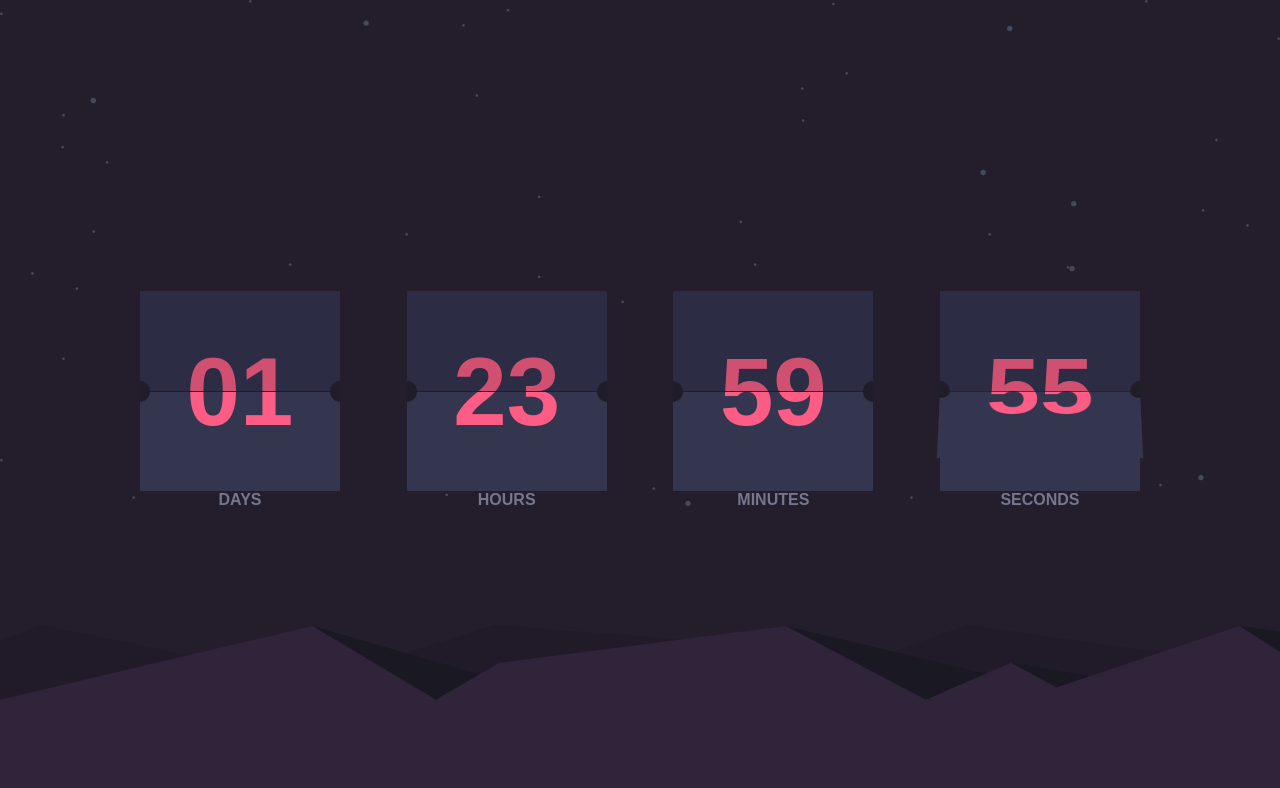
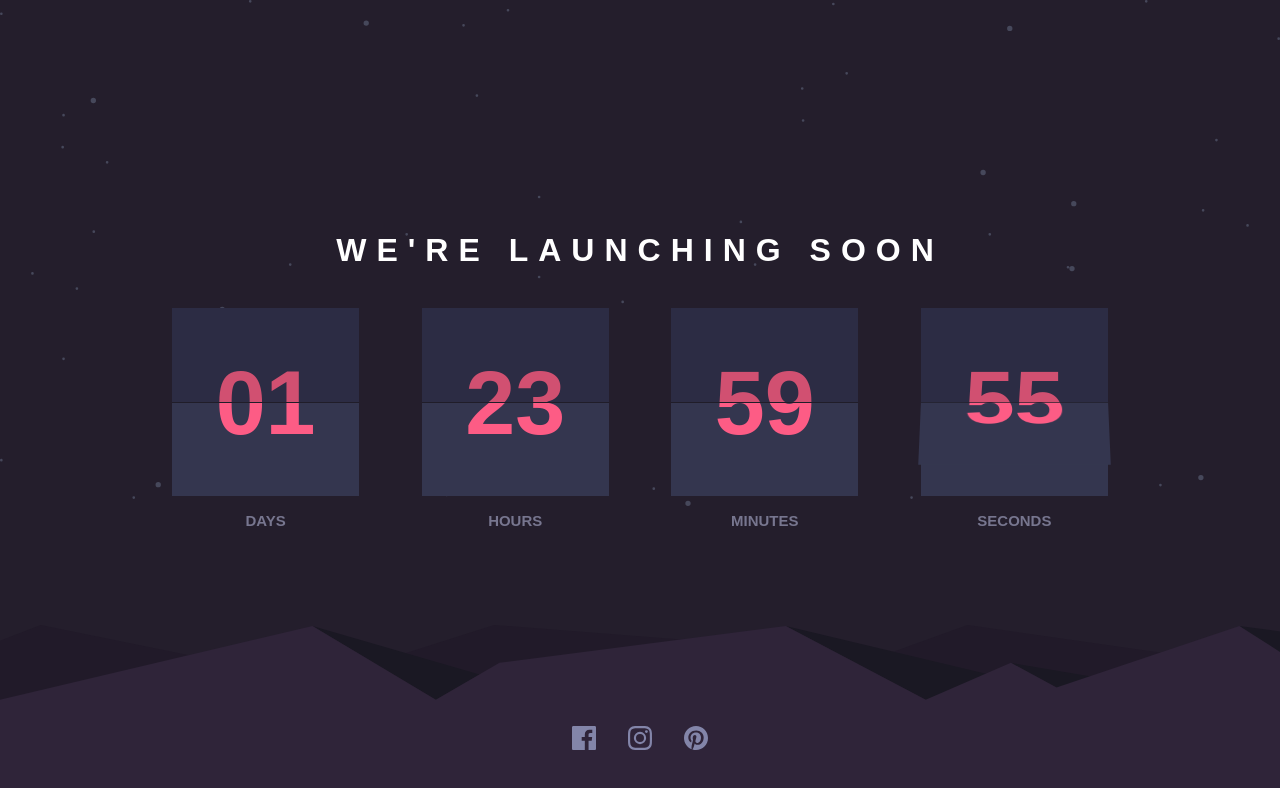
Before and after one commit to aleksandrekas/countdown, a React (Vite) app: page / in a window 1280 px wide. Shown: the top 788 px of the page. Built offline with nearby package versions, Linux system fonts and the light colour scheme.

Commit message:
project is done for now

```diff
--- a/src/App.tsx
+++ b/src/App.tsx
@@ -7,7 +7,13 @@ function App() {
 
   return (
     <div className="container">
+      <h1 className="headline">we're launching soon</h1>
       <Counter/>
+      <div className="socials">
+        <svg xmlns="http://www.w3.org/2000/svg" width="24" height="24"><path fill="currentColor" d="M22.675 0H1.325C.593 0 0 .593 0 1.325v21.351C0 23.407.593 24 1.325 24H12.82v-9.294H9.692v-3.622h3.128V8.413c0-3.1 1.893-4.788 4.659-4.788 1.325 0 2.463.099 2.795.143v3.24l-1.918.001c-1.504 0-1.795.715-1.795 1.763v2.313h3.587l-.467 3.622h-3.12V24h6.116c.73 0 1.323-.593 1.323-1.325V1.325C24 .593 23.407 0 22.675 0z"/></svg>
+        <svg xmlns="http://www.w3.org/2000/svg" width="24" height="24"><path fill="currentColor" d="M12 2.163c3.204 0 3.584.012 4.85.07 3.252.148 4.771 1.691 4.919 4.919.058 1.265.069 1.645.069 4.849 0 3.205-.012 3.584-.069 4.849-.149 3.225-1.664 4.771-4.919 4.919-1.266.058-1.644.07-4.85.07-3.204 0-3.584-.012-4.849-.07-3.26-.149-4.771-1.699-4.919-4.92-.058-1.265-.07-1.644-.07-4.849 0-3.204.013-3.583.07-4.849.149-3.227 1.664-4.771 4.919-4.919 1.266-.057 1.645-.069 4.849-.069zM12 0C8.741 0 8.333.014 7.053.072 2.695.272.273 2.69.073 7.052.014 8.333 0 8.741 0 12c0 3.259.014 3.668.072 4.948.2 4.358 2.618 6.78 6.98 6.98C8.333 23.986 8.741 24 12 24c3.259 0 3.668-.014 4.948-.072 4.354-.2 6.782-2.618 6.979-6.98.059-1.28.073-1.689.073-4.948 0-3.259-.014-3.667-.072-4.947-.196-4.354-2.617-6.78-6.979-6.98C15.668.014 15.259 0 12 0zm0 5.838a6.162 6.162 0 100 12.324 6.162 6.162 0 000-12.324zM12 16a4 4 0 110-8 4 4 0 010 8zm6.406-11.845a1.44 1.44 0 100 2.881 1.44 1.44 0 000-2.881z"/></svg>
+        <svg xmlns="http://www.w3.org/2000/svg" width="24" height="24"><path fill="currentColor" d="M12 0C5.373 0 0 5.372 0 12c0 5.084 3.163 9.426 7.627 11.174-.105-.949-.2-2.405.042-3.441.218-.937 1.407-5.965 1.407-5.965s-.359-.719-.359-1.782c0-1.668.967-2.914 2.171-2.914 1.023 0 1.518.769 1.518 1.69 0 1.029-.655 2.568-.994 3.995-.283 1.194.599 2.169 1.777 2.169 2.133 0 3.772-2.249 3.772-5.495 0-2.873-2.064-4.882-5.012-4.882-3.414 0-5.418 2.561-5.418 5.207 0 1.031.397 2.138.893 2.738a.36.36 0 01.083.345l-.333 1.36c-.053.22-.174.267-.402.161-1.499-.698-2.436-2.889-2.436-4.649 0-3.785 2.75-7.262 7.929-7.262 4.163 0 7.398 2.967 7.398 6.931 0 4.136-2.607 7.464-6.227 7.464-1.216 0-2.359-.631-2.75-1.378l-.748 2.853c-.271 1.043-1.002 2.35-1.492 3.146C9.57 23.812 10.763 24 12 24c6.627 0 12-5.373 12-12 0-6.628-5.373-12-12-12z"/></svg>
+      </div>
       <img src="src\assets\background\pattern-hills.svg" alt="hills_bg" className="hills" />
       <img src="src/assets/background/bg-stars.svg" alt="stars_background" className="stars" />
     </div>
--- a/src/app.css
+++ b/src/app.css
@@ -8,6 +8,7 @@
 
 body{
     font-family: sans-serif;
+    overflow: hidden;
 }
 
 .container{
@@ -18,6 +19,19 @@ body{
     display: flex;
     justify-content: center;
     align-items: center;
+    flex-direction: column;
+    container-type: inline-size;
+    overflow: hidden;
+}
+
+.headline{
+    text-transform: uppercase;
+    text-align: center;
+    color: white;
+    font-size: 2rem;
+    font-weight: 700;
+    letter-spacing: 10px;
+    z-index: 5;
 }
 
 
@@ -25,13 +39,39 @@ body{
     position: absolute;
     top: 0;
     left: 0;
-    width: 100%;
+    width:100%;
     z-index: 4;
 }
 
 .hills{
     position: absolute;
     bottom: 0;
-    width: 100%;
+    min-width:760px;
+    width:100%;
     z-index: 5;
 }
+
+.socials{
+    position: absolute;
+    bottom: 50px;
+    width: 100%;
+    z-index: 6;
+    display: flex;
+    justify-content: center;
+}
+
+.socials svg{
+    margin: 0 1rem;
+    cursor: pointer;
+    color: #8385A9;
+}
+
+.socials svg:hover{
+    color: #d15071;
+}
+
+@media screen and (max-width: 560px) {
+    .headline{
+        font-size: 1rem;
+    }
+}
--- a/src/components/counter/Counter.tsx
+++ b/src/components/counter/Counter.tsx
@@ -47,12 +47,12 @@ export default function Counter(){
         });
     }
 
-    function compareTimeSegments(segment:string){
+    function compareTimeSegments(segment:keyof timeType){
         return `${time[segment].first}${time[segment].second}` === `${prevTime.current[segment].first}${prevTime.current[segment].second}`
     }
 
 
-    function flip(segment:string){
+    function flip(segment:keyof timeType){
         const seconds = container.current?.querySelector(`#${segment}`);
         if (!seconds) return;
 
@@ -64,7 +64,7 @@ export default function Counter(){
         const displaybot = displayDiv.querySelector('.display_bot p');
         const overlayTop = displayDiv.querySelector('.overlay_top p');
         const overlaybot = displayDiv.querySelector('.overlay_bottom p');
-        if (!displayTop) return;
+        if (!displayTop || !overlaybot || !displaybot || !overlayTop) return;
 
         const newValue = `${time[segment].first}${time[segment].second}`;
         overlayDiv.classList.add('flip');
@@ -116,25 +116,21 @@ export default function Counter(){
             <div className="timeSegment" id="days">
                 <div className="display" >
                     <div className="display_top">
-                        <p></p>
-                        <div style={{left:"-10px"}} className="round_thing"></div>
-                        <div style={{right:"-10px"}} className="round_thing"></div>
+                        <p>00</p>
+
                     </div>
                     <div className="display_bot">
                         <p>00</p>
-                        <div style={{left:"-10px"}} className="round_thing"></div>
-                        <div style={{right:"-10px"}} className="round_thing"></div>
+
                     </div>
                     <div className="overlay ">
                         <div className="overlay_top">
-                            <p>{time.days.first}{time.days.second}</p>
-                            <div style={{left:"-10px"}} className="round_thing"></div>
-                            <div style={{right:"-10px"}} className="round_thing"></div>
+                            <p>00</p>
+
                         </div>
                         <div className="overlay_bottom">
-                            <p>{time.days.first}{time.days.second}</p>
-                            <div style={{left:"-10px"}} className="round_thing"></div>
-                            <div style={{right:"-10px"}} className="round_thing"></div>
+                            <p>00</p>
+
                         </div>
                     </div>
                 </div>
@@ -144,24 +140,20 @@ export default function Counter(){
                 <div className="display">
                     <div className="display_top">
                         <p>00</p>
-                        <div style={{left:"-10px"}} className="round_thing"></div>
-                        <div style={{right:"-10px"}} className="round_thing"></div>
+
                     </div>
                     <div className="display_bot">
                         <p>00</p>
-                        <div style={{left:"-10px"}} className="round_thing"></div>
-                        <div style={{right:"-10px"}} className="round_thing"></div>
+
                     </div>
                     <div className="overlay ">
                         <div className="overlay_top">
-                            <p>{time.hours.first}{time.hours.second}</p>
-                            <div style={{left:"-10px"}} className="round_thing"></div>
-                            <div style={{right:"-10px"}} className="round_thing"></div>
+                            <p>00</p>
+
                         </div>
                         <div className="overlay_bottom">
-                            <p>{time.hours.first}{time.hours.second}</p>
-                            <div style={{left:"-10px"}} className="round_thing"></div>
-                            <div style={{right:"-10px"}} className="round_thing"></div>
+                            <p>00</p>
+
                         </div>
                     </div>
                 </div>
@@ -171,24 +163,20 @@ export default function Counter(){
                 <div className="display">
                     <div className="display_top">
                         <p>00</p>
-                        <div style={{left:"-10px"}} className="round_thing"></div>
-                        <div style={{right:"-10px"}} className="round_thing"></div>
+
                     </div>
                     <div className="display_bot">
                         <p>00</p>
-                        <div style={{left:"-10px"}} className="round_thing"></div>
-                        <div style={{right:"-10px"}} className="round_thing"></div>
+
                     </div>
                     <div className="overlay ">
                         <div className="overlay_top">
-                            <p>{time.minutes.first}{time.minutes.second}</p>
-                            <div style={{left:"-10px"}} className="round_thing"></div>
-                            <div style={{right:"-10px"}} className="round_thing"></div>
+                            <p>00</p>
+
                         </div>
                         <div className="overlay_bottom">
-                            <p>{time.minutes.first}{time.minutes.second}</p>
-                            <div style={{left:"-10px"}} className="round_thing"></div>
-                            <div style={{right:"-10px"}} className="round_thing"></div>
+                            <p>00</p>
+
                         </div>
                     </div>
                 </div>
@@ -198,24 +186,20 @@ export default function Counter(){
                 <div className="display">
                     <div className="display_top">
                         <p>00</p>
-                        <div style={{left:"-10px"}} className="round_thing"></div>
-                        <div style={{right:"-10px"}} className="round_thing"></div>
+
                     </div>
                     <div className="display_bot">
                         <p>00</p>
-                        <div style={{left:"-10px"}} className="round_thing"></div>
-                        <div style={{right:"-10px"}} className="round_thing"></div>
+
                     </div>
                     <div className="overlay ">
                         <div className="overlay_top">
                             <p>00</p>
-                            <div style={{left:"-10px"}} className="round_thing"></div>
-                            <div style={{right:"-10px"}} className="round_thing"></div>
+
                         </div>
                         <div className="overlay_bottom">
                             <p>00</p>
-                            <div style={{left:"-10px"}} className="round_thing"></div>
-                            <div style={{right:"-10px"}} className="round_thing"></div>
+
                         </div>
                     </div>
                 </div>
--- a/src/components/counter/counter.css
+++ b/src/components/counter/counter.css
@@ -3,13 +3,13 @@
 .counterContainer{
     width: 100%;
     max-width: 1000px;
-    max-height: 400px;
+    max-height: 300px;
     aspect-ratio: 16/6;
     z-index: 10;
     display: flex;
     justify-content: space-between;
     align-items: center;
-    margin: 0 0.5rem;
+    padding: 0 2rem;
 }
 
 .timeSegment{
@@ -19,13 +19,15 @@
     flex-direction: column;
     justify-content: center;
     align-items: center;
+    container-type: inline-size;
 }
 
 .timeSegment h1{
     color:#77768f;
-    font-size: 1rem;
+    font-size: clamp(0px,8cqi,1rem);
     font-weight: 900;
     text-transform: uppercase;
+    margin-top: 1rem;
 }
 
 
@@ -43,6 +45,7 @@
     height: 50%;
     overflow: hidden;
     position: relative;
+    container-type: inline-size;
 }
 .display_top, .overlay_top{
     background: #2c2c44;
@@ -57,21 +60,9 @@
     color: #fd5c85;
 }
 
-.round_thing{
-    background-color: #201d29;
-    width: 10%;
-    /* height: 20px; */
-    aspect-ratio: 2/2;
-    border-radius: 50%;
-    position: absolute;
-}
 
-.display_bot .round_thing, .overlay_bottom .round_thing{
-    top: -10px;
-}
-.display_top .round_thing, .overlay_top .round_thing{
-    bottom: -10px;
-}
+
+
 
 .overlay{
     position: absolute;
@@ -102,9 +93,11 @@
 
 p{
     text-align: center;
-    font-size: 6rem;
+    font-size: clamp(1rem,48cqi,6rem);
     font-weight: 700;
 }
+
+
 
 
 
```
